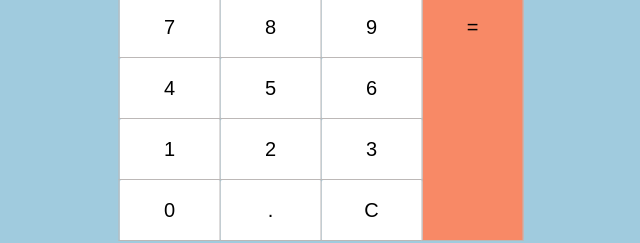
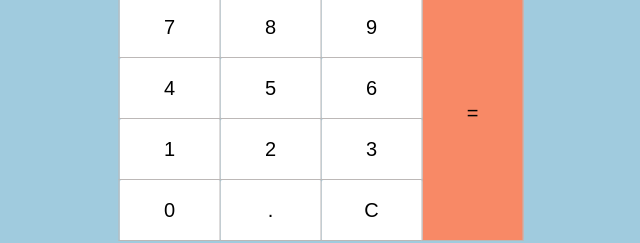
Before and after one commit to gabrielamonaro/calculadora, a plain HTML site: page index.html in a window 1280 px wide. Shown: the part 352-595 px from the top of the page, 319-959 px from the left. Drawn offline with Linux system fonts and the light colour scheme.

Commit message:
Ajuste botão de igual

```diff
--- a/style.css
+++ b/style.css
@@ -44,6 +44,11 @@ table td:hover{
     padding: auto 0;
 }
 
+.texto-igual{
+    position: relative;
+    top: 86px;
+}
+
 main{
     position: absolute;
     top: 50%;
```
